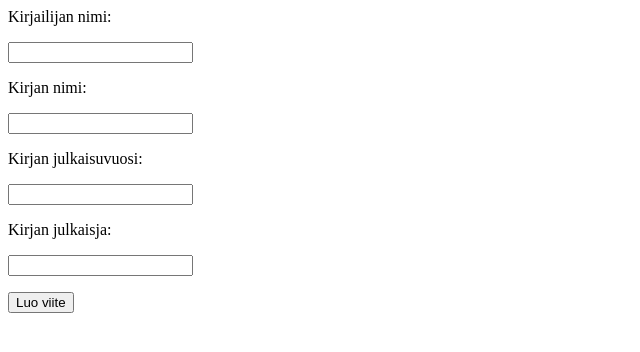
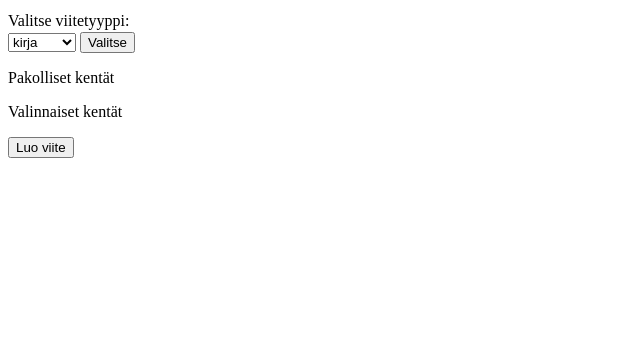
Before and after one commit to Tiiawss/Ohtuminiprojekti, a Flask app: page /form in a window 1280 px wide. Shown: the top 352 px of the page, without its empty margins (0-640 px from the left). Run offline with Flask 2, Linux system fonts and the light colour scheme.

Commit message:
citation form

```diff
--- a/src/routes.py
+++ b/src/routes.py
@@ -10,12 +10,20 @@ def index():
 
     return render_template("index.html", book=book_service.get_last())
 
-@app.route("/form")
+@app.route("/form", methods=["GET", "POST"])
 def form():
     """Avaa lomakkeen, johon täytetään lähdeviitaus
     """
-
-    return render_template("form.html")
+    cite_types = [("book", "kirja"), ("article", " artikkeli"), ("movie", "leffa")]
+    required_fields = [("author", "kirjailija"), ("title", "Kirjan nimi"),
+        ("year", "Julkaisuvuosi"), ("publisher", "Julkaisija")]
+    optional_fields = [("wert", "areg"), ("argr", "eraij")]
+    if request.method == "POST":
+        return render_template("form.html",
+            types = cite_types,
+            required_fields = required_fields,
+            optional_fields = optional_fields)
+    return render_template("form.html", types=cite_types)
 
 @app.route("/create", methods=["POST"])
 def create():
--- a/src/templates/form.html
+++ b/src/templates/form.html
@@ -1,16 +1,43 @@
 <head>
     <title>Lisää Viite</title>
 </head>
-<form action="/create" method="POST">
-    <p>Kirjailijan nimi:</p>
-    <input type="text" id="author" name="author" required></p>
-    <p>Kirjan nimi:</p>
-    <input type="text" id="title" name="title" required></p>
-    <p>Kirjan julkaisuvuosi:</p>
-    <input type="text" id="year" name="year" required></p>
-    <p>Kirjan julkaisja:</p>
-    <input type="text" id="publisher" name="publisher" required></p>
-    <input type="submit" value="Luo viite">
+<body>
 
 
-</form>
+
+    <form action="/form" method="POST">
+        <label for="types">Valitse viitetyyppi:</label>
+        <select name="types" id="types" form="">
+            {% for type in types %}
+            <option value="{{ type[0] }}">{{ type[1] }}</option>
+            {% endfor %}
+        </select>
+        <input type="submit" value="Valitse">
+    </form>
+
+    <form action="/create" method="POST">
+        <p>Pakolliset kentät</p>
+        {% for field in required_fields %}
+        <label for="{{ field[0] }}">{{ field[1] }}</label>
+        <input type="text", id="{{ field[0] }}" name="{{ field[0] }}" placeholder="pakollinen kenttä" required>
+        {% endfor %}
+        <p>Valinnaiset kentät</p>
+        {% for field in optional_fields %}
+        <label for="{{ field[0] }}">{{ field[1] }}</label>
+        <input type="text", id="{{ field[0] }}" name="{{ field[0] }}">
+        {% endfor %}
+        <input id="submit-button" type="submit" value="Luo viite">
+    </form>
+
+    <style>
+        label {
+            display: block;
+            padding-bottom: 2px;
+            padding-top: 4px;
+        }
+
+        #submit-button {
+            display: block;
+        }
+    </style>
+</body>
```
